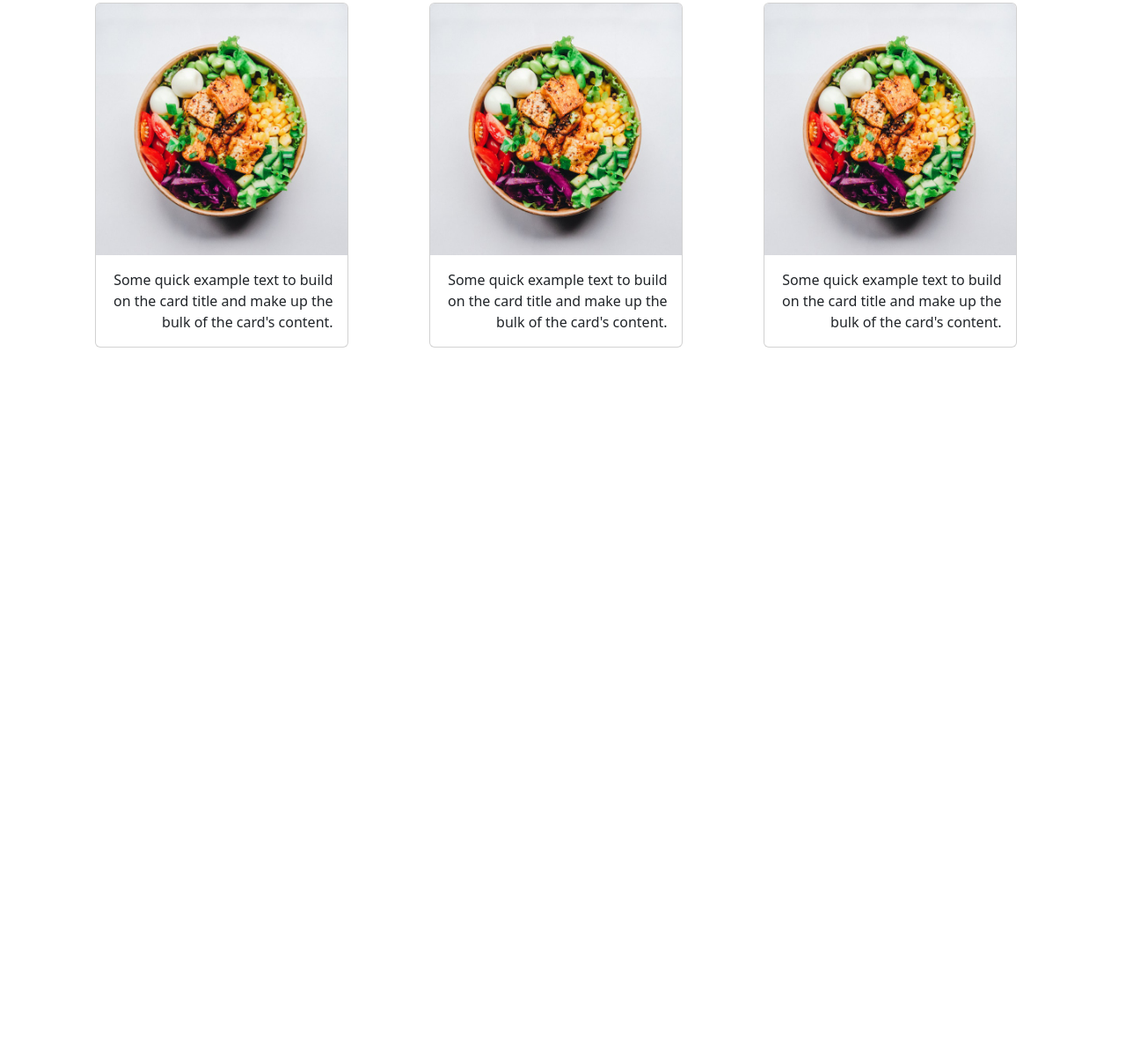
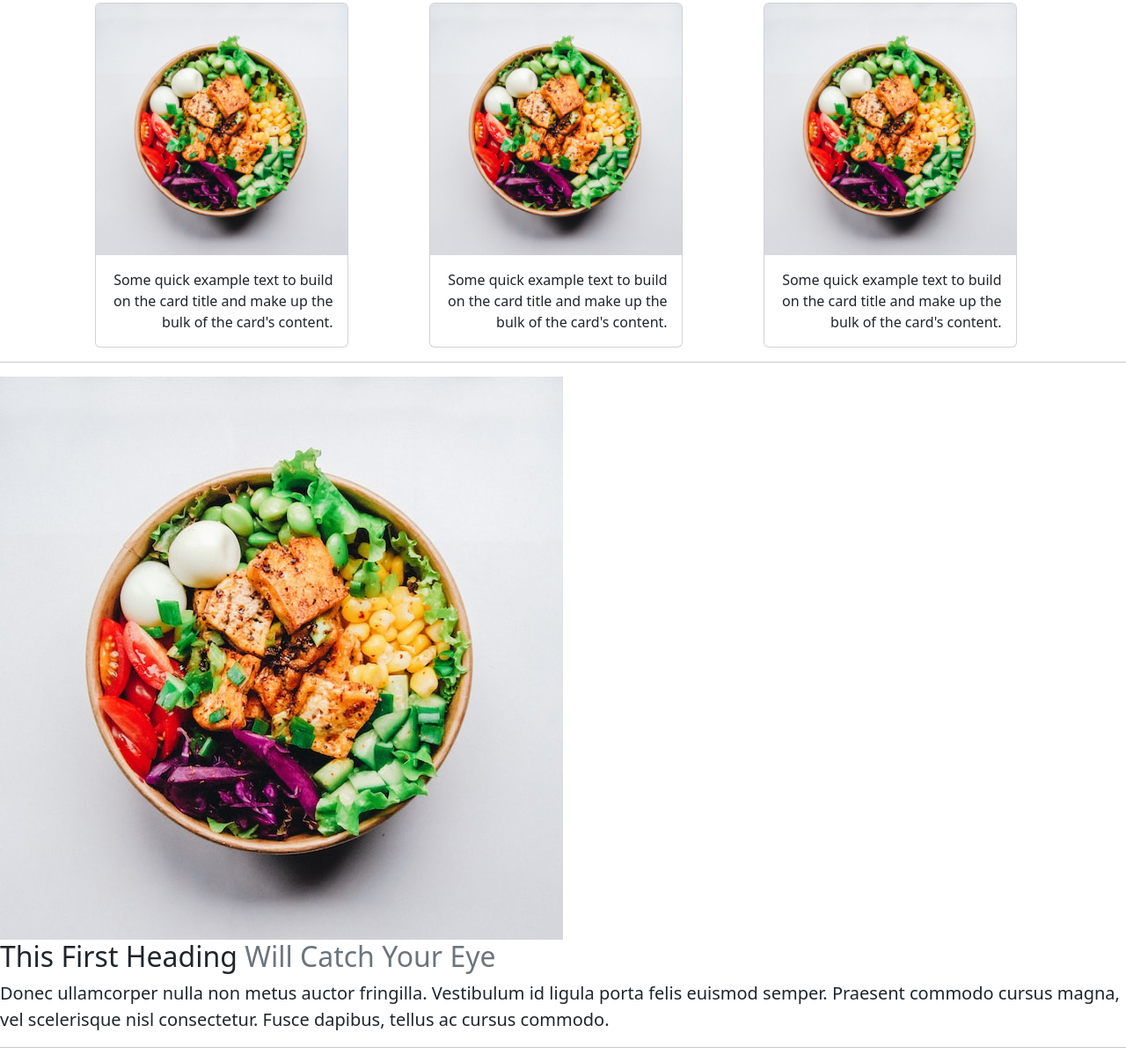
Before and after one commit to kelsieszost/recipe-guide, a plain HTML site: page index.html in a window 1280 px wide. Shown: the part 483-1690 px from the top of the page at 88% size. Before the commit the page ends 878 px from the top, so only its background shows below. Drawn offline with nearby package versions, Linux system fonts and the light colour scheme.

Commit message:
added featurette

```diff
--- a/index.html
+++ b/index.html
@@ -108,6 +108,20 @@
               </div>
             </div>
     </section>
+    <section>
+      <hr class="featurette-divider">
+
+      <!-- First Featurette -->
+      <div class="featurette" id="about">
+          <img class="featurette-image img-circle img-responsive pull-right" src="assets/images/anh-nguyen-kcA-c3f_3FE-unsplash.jpg">
+          <h2 class="featurette-heading">This First Heading
+              <span class="text-muted">Will Catch Your Eye</span>
+          </h2>
+          <p class="lead">Donec ullamcorper nulla non metus auctor fringilla. Vestibulum id ligula porta felis euismod semper. Praesent commodo cursus magna, vel scelerisque nisl consectetur. Fusce dapibus, tellus ac cursus commodo.</p>
+      </div>
+
+      <hr class="featurette-divider">
+    </section>
 
 </body>
 <script src="assets/js/script.js"></script>
```
